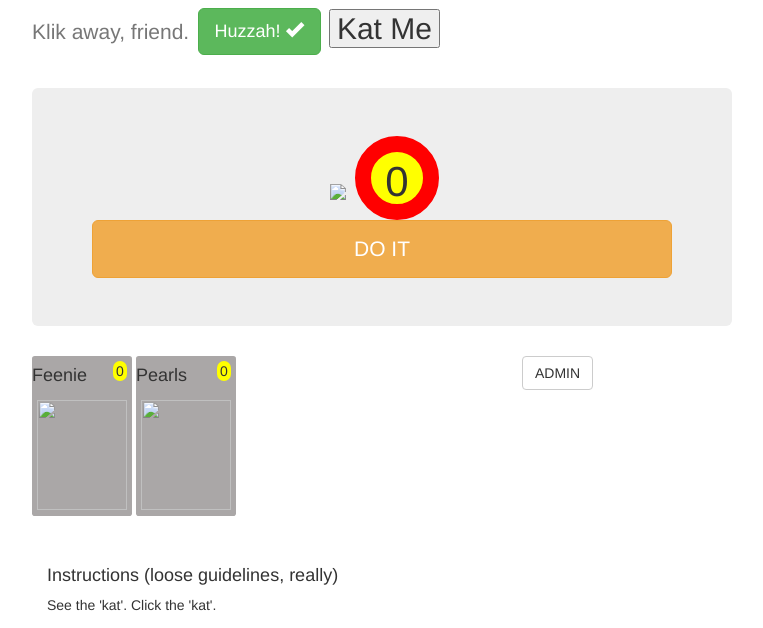
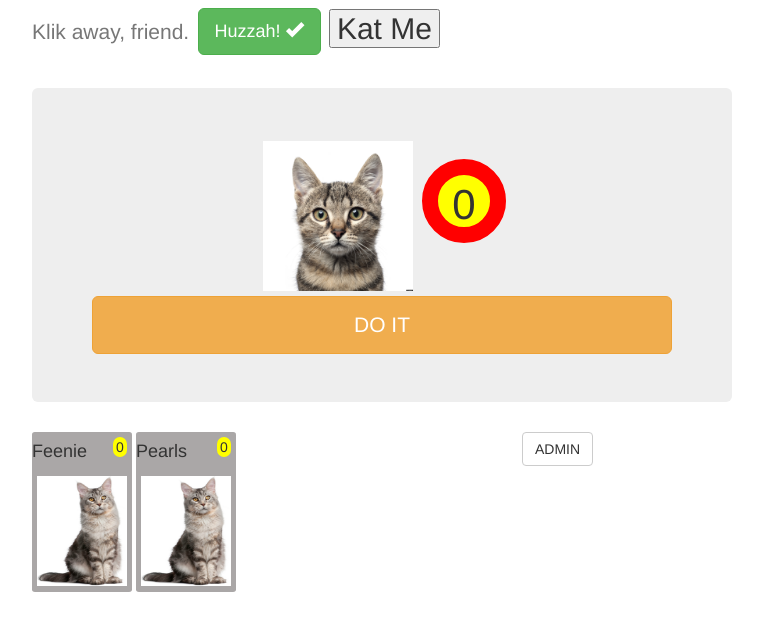
Before and after one commit to ndrewr/katklik, a plain HTML site: page index.html in a window 1280 px wide. Shown: the part 172-800 px from the top of the page, without its empty margins (258-1021 px from the left). Drawn offline with Linux system fonts and the light colour scheme; files that its build step writes are made by us from their sources.

Commit message:
updated img file paths

```diff
--- a/index.html
+++ b/index.html
@@ -47,7 +47,7 @@
 			</section>
 
 			<section id="catstage" class="jumbotron">
-				<img src="../app/images/catHead.jpg">
+				<img src="images/catHead.jpg">
 				<div class="counter" data-bind="text: klikcount"></div>
 				<button class="btn btn-warning btn-lg btn-block" data-bind="click: counterUp">DO IT</button>
 			</section>
@@ -58,7 +58,7 @@
 				<div class="cube" data-bind="click: function(data, event) { $root.selectKat($index(), data, event) }">
 
 							<h4 data-bind="text: name"></h4>
-							<img src="../app/images/cat1.jpg"/>
+							<img src="images/cat1.jpg"/>
 <!--							<div class="counter" data-bind="text: klikcount"></div>-->
 							<span data-bind="text: klikcount"></span>
 						</div>
```
